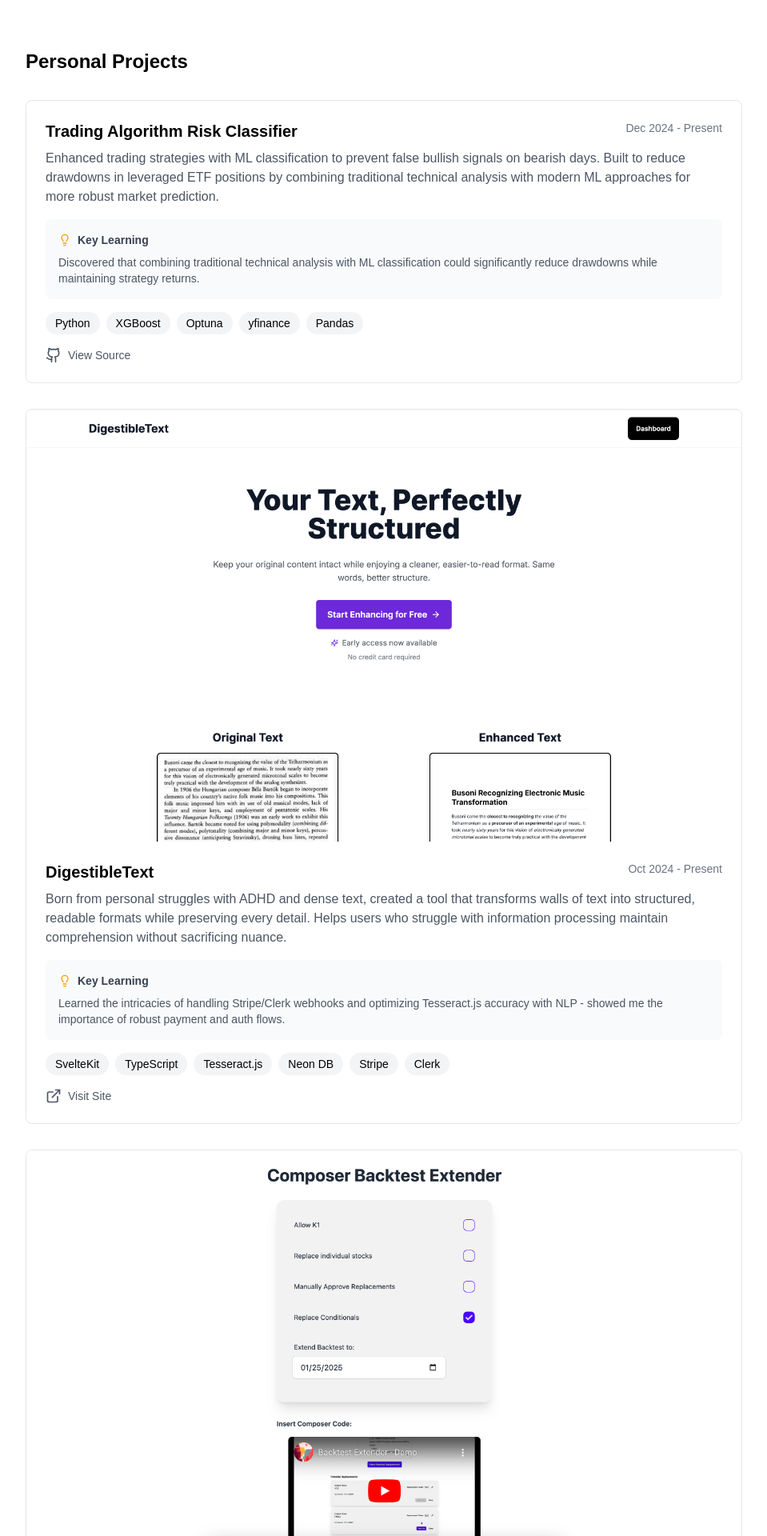
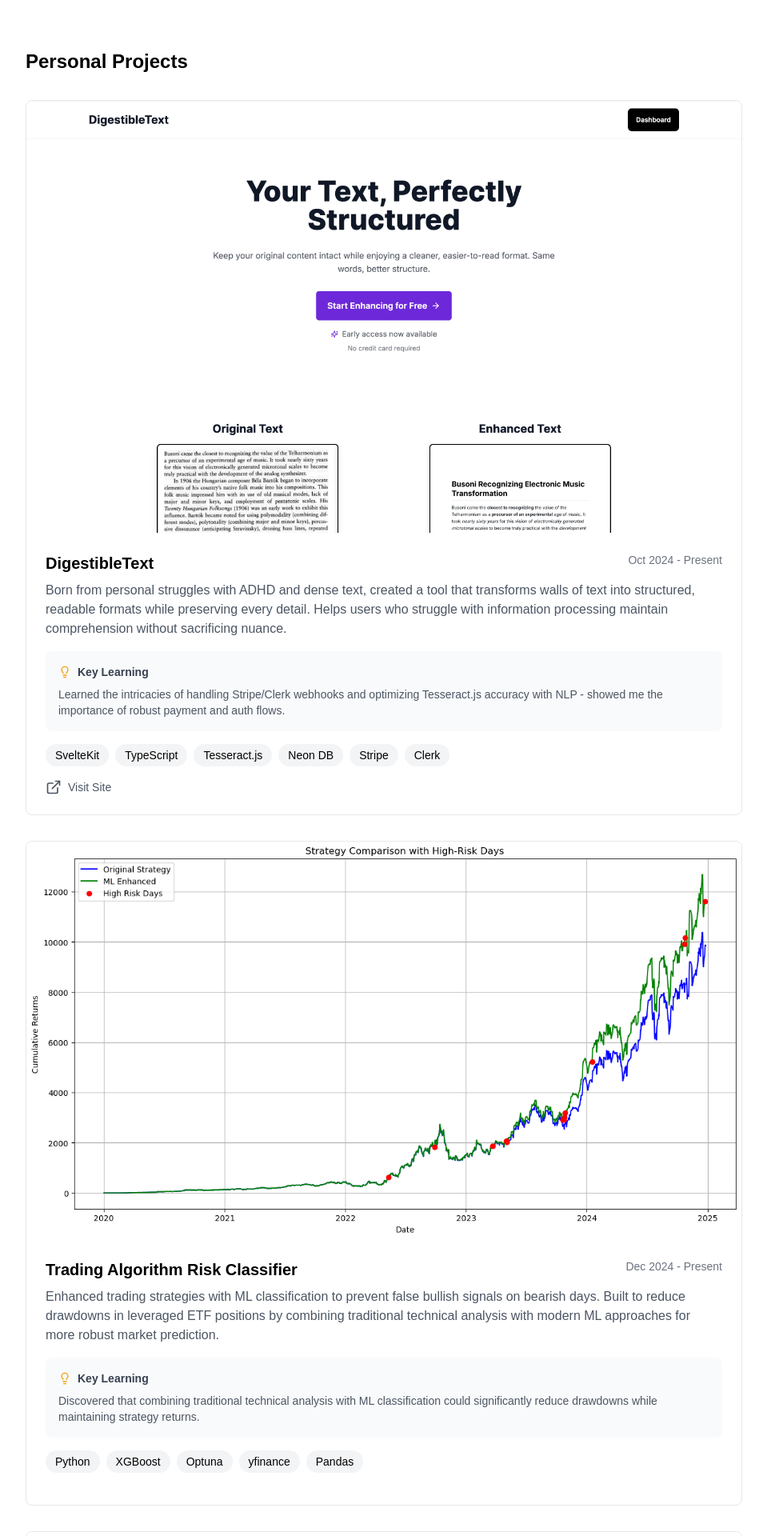
Before and after one commit to sethmorton/personal_website, a SvelteKit app: page / in a window 1280 px wide. Shown: the part 1160-3080 px from the top of the page at 80% size, without its empty margins (160-1119 px from the left). Built offline with nearby package versions, Linux system fonts and the light colour scheme.

Commit message:
added trading risk image

```diff
--- a/src/routes/+page.svelte
+++ b/src/routes/+page.svelte
@@ -26,16 +26,6 @@
 
 	const projects: Project[] = [
 		{
-			title: 'Trading Algorithm Risk Classifier',
-			description:
-				'Enhanced trading strategies with ML classification to prevent false bullish signals on bearish days. Built to reduce drawdowns in leveraged ETF positions by combining traditional technical analysis with modern ML approaches for more robust market prediction.',
-			insight:
-				'Discovered that combining traditional technical analysis with ML classification could significantly reduce drawdowns while maintaining strategy returns.',
-			date: 'Dec 2024 - Present',
-			technologies: ['Python', 'XGBoost', 'Optuna', 'yfinance', 'Pandas'],
-			github: 'https://github.com/yourusername/trading-risk-classifier'
-		},
-		{
 			title: 'DigestibleText',
 			description:
 				'Born from personal struggles with ADHD and dense text, created a tool that transforms walls of text into structured, readable formats while preserving every detail. Helps users who struggle with information processing maintain comprehension without sacrificing nuance.',
@@ -46,6 +36,16 @@
 			link: 'https://digestibletext.com',
 
 			image: '/digestibletext.png'
+		},
+		{
+			title: 'Trading Algorithm Risk Classifier',
+			description:
+				'Enhanced trading strategies with ML classification to prevent false bullish signals on bearish days. Built to reduce drawdowns in leveraged ETF positions by combining traditional technical analysis with modern ML approaches for more robust market prediction.',
+			insight:
+				'Discovered that combining traditional technical analysis with ML classification could significantly reduce drawdowns while maintaining strategy returns.',
+			date: 'Dec 2024 - Present',
+			technologies: ['Python', 'XGBoost', 'Optuna', 'yfinance', 'Pandas'],
+			image: '/tradingriskclassifier.png'
 		},
 		{
 			title: 'Backtest Extender',
```
Also changed, not shown: static/tradingriskclassifier.png (added).
